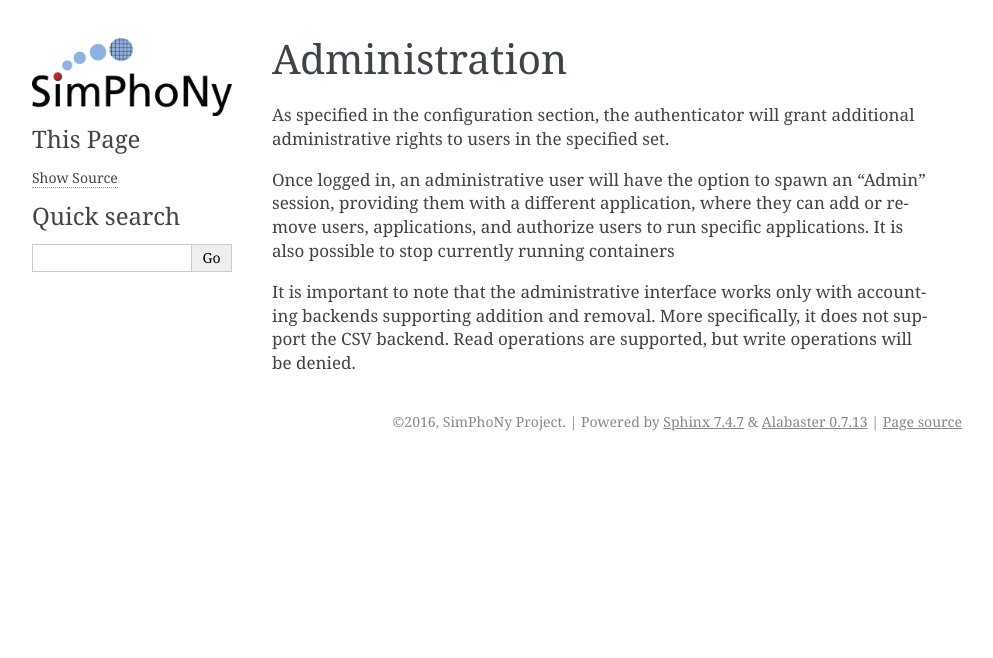
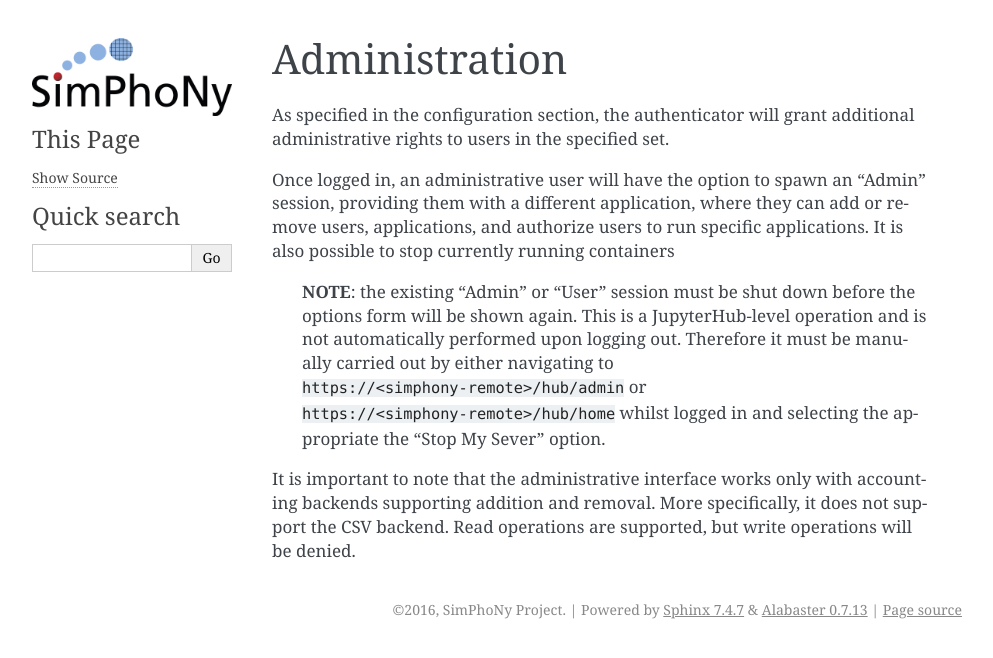
Before and after one commit to simphony/simphony-remote, a Sphinx documentation site: the page built from doc/source/administration.rst, in a window 1280 px wide. Shown: the top 658 px of the page, without its empty margins (148-1141 px from the left). Built offline with Sphinx 7.4.7, drawn with Linux system fonts in a browser that asks for light colours; the version number is read from the project's files by our own code.

Commit message:
DOC: add documentation for manually shutting down sessions when admin to re-create the options form

```diff
--- a/doc/source/administration.rst
+++ b/doc/source/administration.rst
@@ -6,7 +6,14 @@ administrative rights to users in the specified set.
 
 Once logged in, an administrative user will have the option to spawn an "Admin" session,
 providing them with a different application, where they can add or remove users,
-applications, and authorize users to run specific applications. It is also possible to stop currently running containers
+applications, and authorize users to run specific applications. It is also possible to stop
+currently running containers
+
+    **NOTE**: the existing "Admin" or "User" session must be shut down before the options form
+    will be shown again. This is a JupyterHub-level operation and is not automatically performed
+    upon logging out. Therefore it must be manually carried out by either navigating to
+    ``https://<simphony-remote>/hub/admin`` or ``https://<simphony-remote>/hub/home`` whilst logged
+    in and selecting the appropriate the "Stop My Sever" option.
 
 It is important to note that the administrative interface works only with
 accounting backends supporting addition and removal. More specifically, it
```
